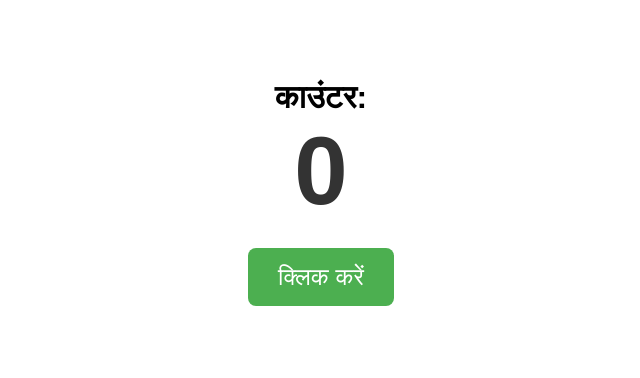
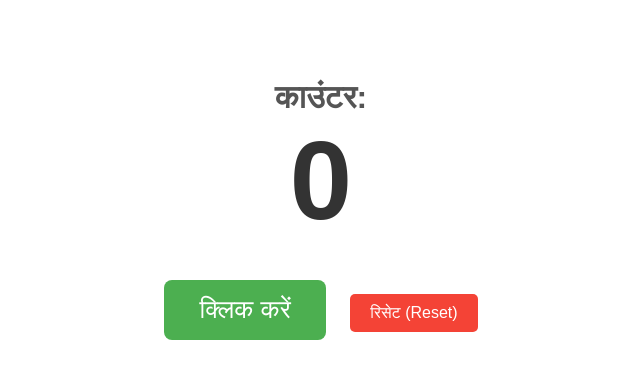
Before and after one commit to ravi9711/108, a plain HTML site: page Index.html in a window 1280 px wide. Shown: the whole page, without its empty margins (319-959 px from the left). Drawn offline with Linux system fonts and the light colour scheme.

Commit message:
Update Index.html

```diff
--- a/Index.html
+++ b/Index.html
@@ -11,31 +11,44 @@
             text-align: center;
             padding-top: 50px;
         }
+        h1 {
+            color: #555;
+        }
         #counterDisplay {
-            font-size: 3em;
+            font-size: 3.5em; /* फ़ॉन्ट साइज़ बढ़ा दिया */
             color: #333;
-            display: block; /* नए लाइन पर दिखाने के लिए */
-            margin-bottom: 20px;
+            display: block;
+            margin-bottom: 25px;
+            font-weight: bold;
         }
         #clickButton {
-            padding: 15px 30px;
-            font-size: 1.5em;
+            padding: 15px 35px;
+            font-size: 1.6em;
             cursor: pointer;
-            background-color: #4CAF50;
+            background-color: #4CAF50; /* हरा रंग */
             color: white;
             border: none;
             border-radius: 8px;
-            transition: background-color 0.3s;
+            margin: 10px;
         }
-        #clickButton:hover {
-            background-color: #45a049;
+        #resetButton {
+            padding: 10px 20px;
+            font-size: 1em;
+            cursor: pointer;
+            background-color: #f44336; /* लाल रंग */
+            color: white;
+            border: none;
+            border-radius: 5px;
+            margin: 10px;
+        }
+        #clickButton:hover, #resetButton:hover {
+            opacity: 0.9;
         }
     </style>
 </head>
 <body>
     <h1>काउंटर: <span id="counterDisplay">0</span></h1>
     <button id="clickButton">क्लिक करें</button>
-
-    <script src="script.js"></script>
+    <button id="resetButton">रिसेट (Reset)</button> <script src="script.js"></script>
 </body>
 </html>
```
